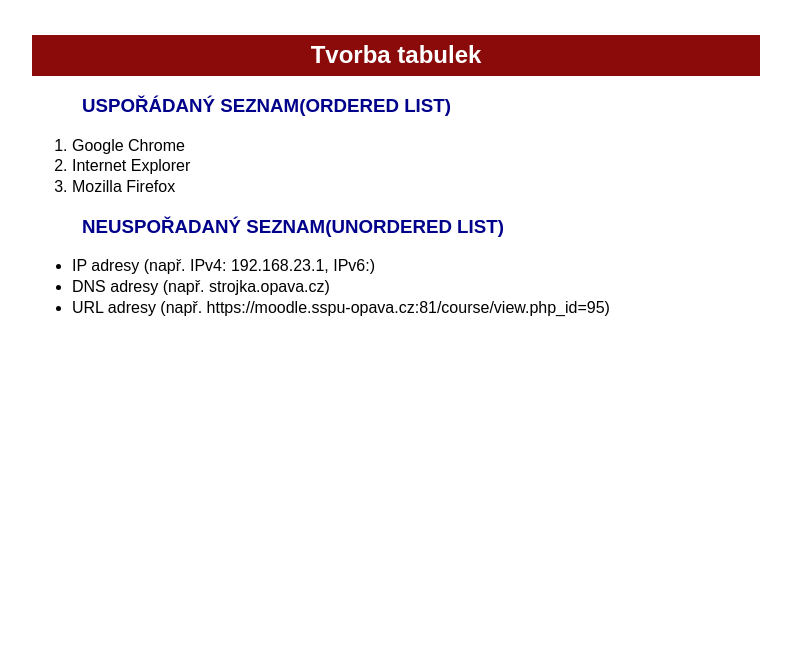
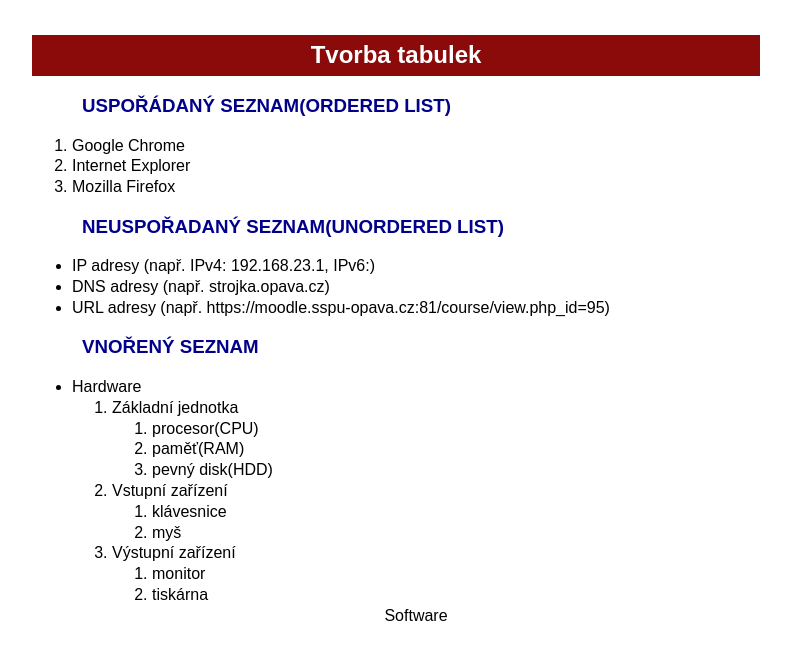
Before and after one commit to MarianLUL/programy-a-data-2024, a plain HTML site: page seznamy a tabulky/index.html in a window 1280 px wide. Shown: the part 111-770 px from the top of the page, without its empty margins (244-1035 px from the left). Drawn offline with Linux system fonts and the light colour scheme.

Commit message:
Update index.html

```diff
--- a/seznamy a tabulky/index.html
+++ b/seznamy a tabulky/index.html
@@ -27,6 +27,30 @@
             https://moodle.sspu-opava.cz:81/course/view.php_id=95)
           </li>
         </ul>
+        <h3>vnořený seznam</h3>
+        <ul>
+          <li>Hardware</li>
+          <ol>
+            <li>Základní jednotka</li>
+            <ol>
+              <li>procesor(CPU)</li>
+              <li>paměť(RAM)</li>
+              <li>pevný disk(HDD)</li>
+            </ol>
+            <li>Vstupní zařízení</li>
+            <ol>
+              <li>klávesnice</li>
+              <li>myš</li>
+            </ol>
+            <li>Výstupní zařízení</li>
+            <ol>
+              <li>monitor</li>
+              <li>tiskárna</li>
+            </ol>
+          </ol>
+          Software
+          <ol></ol>
+        </ul>
       </main>
     </div>
   </body>
```
